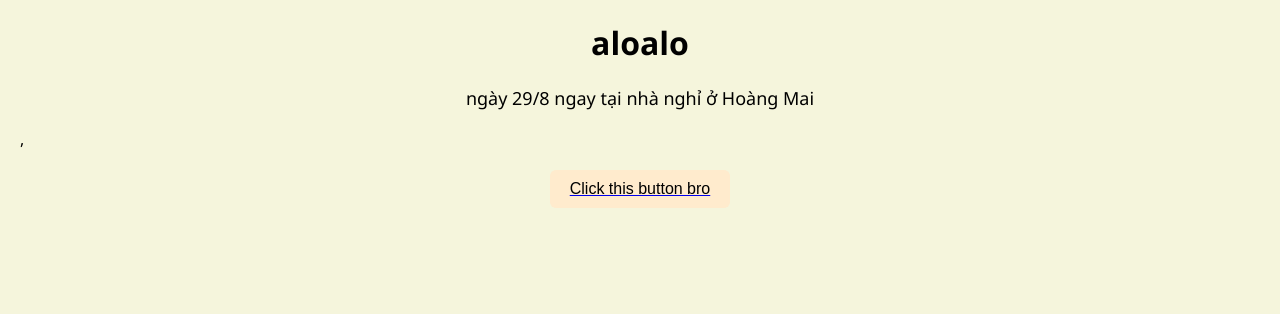
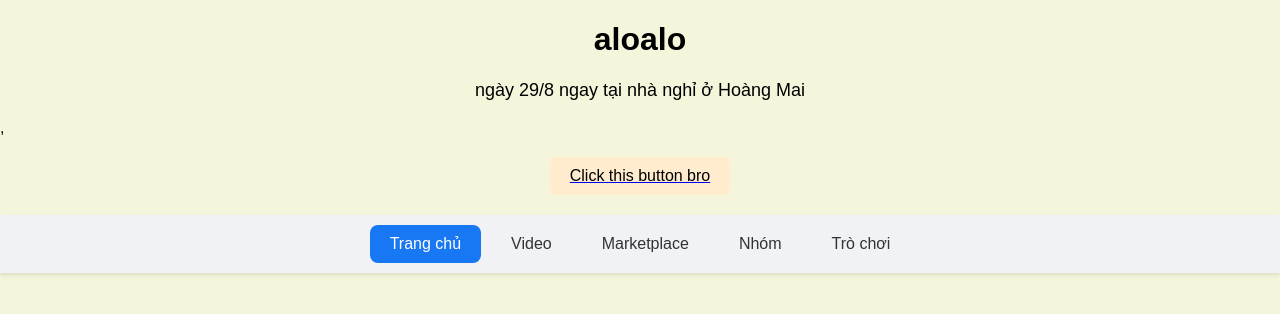
Before and after one commit to vutheanhduy-code/anhduy, a plain HTML site: page index.html in a window 1280 px wide. Drawn offline with Linux system fonts and the light colour scheme.

Commit message:
Update index.html

```diff
--- a/index.html
+++ b/index.html
@@ -22,6 +22,49 @@
       background-color: blueviolet;
       }
 </style>
+   <head>
+  <meta charset="UTF-8">
+  <title>Thanh lựa chọn</title>
+  <style>
+    body {
+      font-family: Arial, sans-serif;
+      margin: 0;
+      padding: 0;
+    }
+    .menu {
+      display: flex;
+      background-color: #f0f2f5;
+      padding: 10px;
+      justify-content: center;
+      box-shadow: 0 2px 4px rgba(0,0,0,0.1);
+    }
+    .menu a {
+      text-decoration: none;
+      color: #333;
+      padding: 10px 20px;
+      margin: 0 5px;
+      border-radius: 8px;
+      transition: background-color 0.3s;
+    }
+    .menu a:hover {
+      background-color: #e4e6eb;
+    }
+    .menu a.active {
+      background-color: #1877f2;
+      color: white;
+    }
+  </style>
+</head>
+<body>
+  <div class="menu">
+    <a href="#" class="active">Trang chủ</a>
+    <a href="#">Video</a>
+    <a href="#">Marketplace</a>
+    <a href="#">Nhóm</a>
+    <a href="#">Trò chơi</a>
+  </div>
+</body>
+</html>
 </body>
 
 </html>
```
